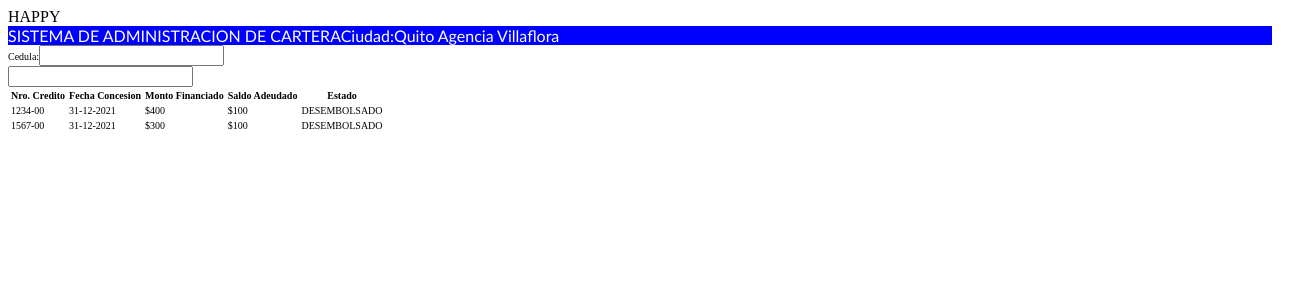
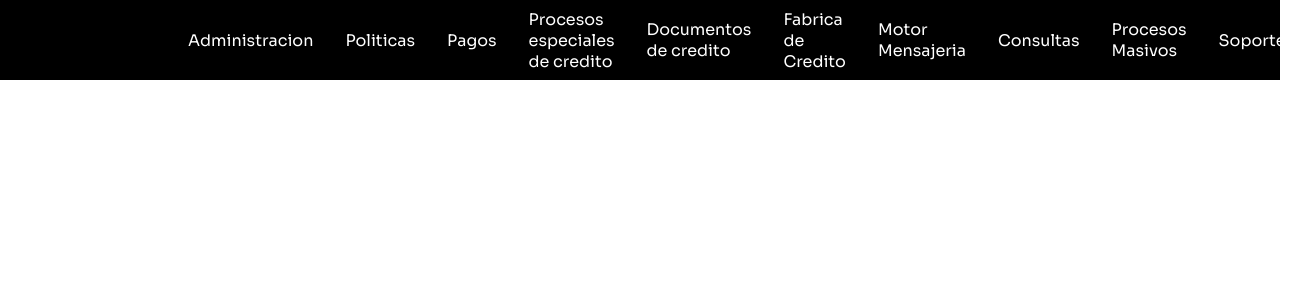
Before and after one commit to sandrocordova/HappyCell, a React (Create React App) app in the folder happyhell_reactapp/: page / in a window 1280 px wide. Shown: the top 300 px of the page, 1302 px wide, since content can reach past the window. Built offline with nearby package versions, Linux system fonts and the light colour scheme.

Commit message:
Creacion del menu

```diff
--- a/happyhell_reactapp/package.json
+++ b/happyhell_reactapp/package.json
@@ -9,7 +9,10 @@
     "bootstrap": "^5.1.3",
     "react": "^18.2.0",
     "react-dom": "^18.2.0",
+    "react-icons": "^4.4.0",
+    "react-router-dom": "^6.3.0",
     "react-scripts": "5.0.1",
+    "styled-components": "^5.3.5",
     "web-vitals": "^2.1.4"
   },
   "scripts": {
--- a/happyhell_reactapp/src/App.css
+++ b/happyhell_reactapp/src/App.css
@@ -1,8 +1,9 @@
-.container {
-    display: flex;
-    flex-direction: column;
-    align-items: center;
+
+@import url('https://fonts.googleapis.com/css2?family=Sora&display=swap');
+
+* {
+    font-family: 'Sora', sans-serif;
+    box-sizing: border-box;
+    margin: 0;
+    padding: 0;
 }
-.sizeLetra {
-    font-size: 10px;
-}
--- a/happyhell_reactapp/src/App.js
+++ b/happyhell_reactapp/src/App.js
@@ -1,41 +1,15 @@
+import react from 'react'
 import './App.css';
+import Navbar from './components/navbar-menu';
+import { BrowserRouter as Router, Switch, Route } from 'react-router-dom';
+
 
 function App() {
     return (
-        <>
-            <div class="sizeLetra">
-                <div className="table-responsive">
-                    <table className="table table-hover">
-                        <thead>
-                            <tr>
-                                <th>Nro. Credito</th>
-                                <th>Fecha Concesion</th>
-                                <th>Monto Financiado</th>
-                                <th>Saldo Adeudado</th>
-                                <th>Estado</th>
-                            </tr>
-                        </thead>
-                        <tbody>
-                            <tr>
-                                <td>1234-00</td>
-                                <td>31-12-2021</td>
-                                <td>$400</td>
-                                <td>$100</td>
-                                <td>DESEMBOLSADO</td>
-                            </tr>
-                            <tr>
-                                <td>1567-00</td>
-                                <td>31-12-2021</td>
-                                <td>$300</td>
-                                <td>$100</td>
-                                <td>DESEMBOLSADO</td>
-                            </tr>
-                        </tbody>
-                    </table>
-                </div>
-            </div>
-        </>
+        <Router>
+            <Navbar />
 
+        </Router>
     );
 }
 
--- a/happyhell_reactapp/src/components/navbar-menu/index.js
+++ b/happyhell_reactapp/src/components/navbar-menu/index.js
@@ -1,11 +1,56 @@
-import React from 'react'
+import React from 'react';
+import {
+    Nav,
+    NavLink,
+    Bars,
+    NavMenu,
+    NavBtn,
+    NavBtnLink
+} from './navbar-menu.component';
 
 const Navbar = () => {
     return (
-        <div>
-            <h1>Navbar</h1>
-        </div>
+        <>
+            <Nav>
+                <NavLink to="/">
 
-        )
+                </NavLink>
+                <Bars />
+                <NavMenu>
+                    <NavLink to="/Administracion" activeStyle>
+                        Administracion
+                    </NavLink>
+                    <NavLink to="/Politicas" activeStyle>
+                        Politicas
+                    </NavLink>
+                    <NavLink to="/Pagos" activeStyle>
+                        Pagos
+                    </NavLink>
+                    <NavLink to="/ProcesosECRE" activeStyle>
+                        Procesos especiales de credito
+                    </NavLink>
+                    <NavLink to="/DocumentosC" activeStyle>
+                        Documentos de credito
+                    </NavLink>
+                    <NavLink to="/FabricaDCRE" activeStyle>
+                        Fabrica de Credito
+                    </NavLink>
+                    <NavLink to="/Motor Mensajeria" activeStyle>
+                        Motor Mensajeria
+                    </NavLink>
+                    <NavLink to="/Consultas" activeStyle>
+                        Consultas
+                    </NavLink>
+                    <NavLink to="/ProcesosMA" activeStyle>
+                        Procesos Masivos
+                    </NavLink>
+                    <NavLink to="/Soporte" activeStyle>
+                        Soporte
+                    </NavLink>
+                </NavMenu>
+            </Nav>
+        </>
+
+    )
 }
 export default Navbar;
--- a/happyhell_reactapp/src/components/navbar-menu/navbar-menu.component.js
+++ b/happyhell_reactapp/src/components/navbar-menu/navbar-menu.component.js
@@ -0,0 +1,86 @@
+import { FaBars } from 'react-icons/fa';
+import { NavLink as Link } from 'react-router-dom';
+import styled from 'styled-components';
+
+export const Nav = styled.nav`
+  background: #000;
+  height: 80px;
+  display: flex;
+  justify-content: space-between;
+  padding: 0.5rem calc((100vw - 1000px) / 2);
+  z-index: 10;
+  /* Third Nav */
+  /* justify-content: flex-start; */
+`;
+
+export const NavLink = styled(Link)`
+  color: #fff;
+  display: flex;
+  align-items: center;
+  text-decoration: none;
+  padding: 0 1rem;
+  height: 100%;
+  cursor: pointer;
+  &.active {
+    color: #15cdfc;
+  }
+`;
+
+export const Bars = styled(FaBars)`
+  display: none;
+  color: #fff;
+  @media screen and (max-width: 768px) {
+    display: block;
+    position: absolute;
+    top: 0;
+    right: 0;
+    transform: translate(-100%, 75%);
+    font-size: 1.8rem;
+    cursor: pointer;
+  }
+`;
+
+export const NavMenu = styled.div`
+  display: flex;
+  align-items: center;
+  margin-right: -24px;
+  /* Second Nav */
+  /* margin-right: 24px; */
+  /* Third Nav */
+  /* width: 100vw;
+  white-space: nowrap; */
+  @media screen and (max-width: 768px) {
+    display: none;
+  }
+`;
+
+export const NavBtn = styled.nav`
+  display: flex;
+  align-items: center;
+  margin-right: 24px;
+  /* Third Nav */
+  /* justify-content: flex-end;
+  width: 100vw; */
+  @media screen and (max-width: 768px) {
+    display: none;
+  }
+`;
+
+export const NavBtnLink = styled(Link)`
+  border-radius: 4px;
+  background: #256ce1;
+  padding: 10px 22px;
+  color: #fff;
+  outline: none;
+  border: none;
+  cursor: pointer;
+  transition: all 0.2s ease-in-out;
+  text-decoration: none;
+  /* Second Nav */
+  margin-left: 24px;
+  &:hover {
+    transition: all 0.2s ease-in-out;
+    background: #fff;
+    color: #010606;
+  }
+`;
--- a/happyhell_reactapp/src/index.js
+++ b/happyhell_reactapp/src/index.js
@@ -6,36 +6,8 @@
 
 root.render(
     <React.StrictMode>
-        <form>
-            HAPPY
-            <div class="cabecera">
-                <cabecera>
-                    SISTEMA DE ADMINISTRACION DE CARTERA
-                </cabecera>
-                <cabecera>
-                    Ciudad:Quito Agencia Villaflora
+            <App />
 
-                </cabecera>
-
-            </div>
-            <div class="sizeLetra">
-                <div class="redondeado">
-                    <redondeado>
-                        <sizeLetra>
-                            <label>Cedula:
-                                <input type="Cedula" />
-                            </label>
-                        </sizeLetra>
-                    </redondeado>
-                </div>
-            </div>
-            <div class="sizeLetra">
-                <div class="redondeado">
-                    <input type="Nombre" />
-                </div>
-            </div>
-            <App />
-        </form>
     </React.StrictMode>
 );
 
```
Also changed, not shown: package.json (added, +8 -0 lines), 2 other files (tests, documents, lock files or other folders).
